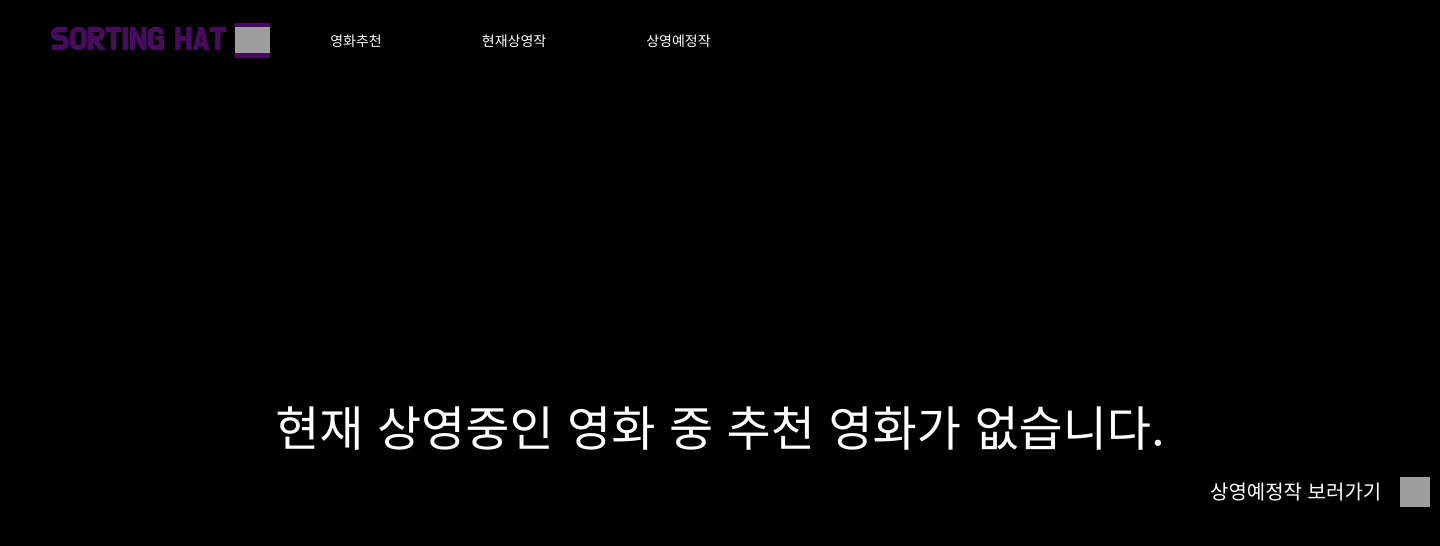
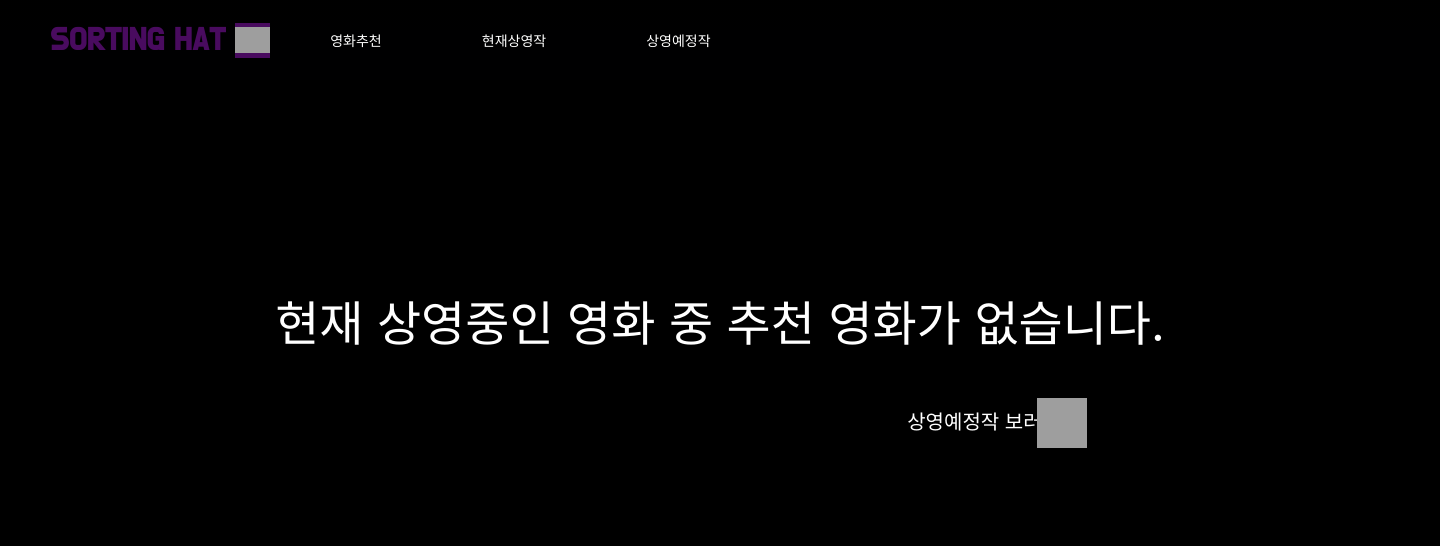
Before and after one commit to HANGHAE99-Group-04-Study/Sorting_Hat, a Flask app: template templates/noresult.html in a window 1440 px wide. Shown: the top 546 px of the page. Run offline with Flask 2, Linux system fonts and the light colour scheme; the template is opened without the code that fills it, so the values that code supplies are empty; grey boxes are pictures that could not be loaded.

Commit message:
텍스트, 아이콘 수정

```diff
--- a/templates/noresult.html
+++ b/templates/noresult.html
@@ -18,7 +18,7 @@
             width: 1440px;
             height: 60px;
             margin: 0 auto;
-            margin-top: 400px;
+            margin-top: 20.5%;
 
             font-family: 'Inter';
             font-style: normal;
@@ -34,8 +34,8 @@
             position: absolute;
             width: 192px;
             height: 24px;
-            left: 1210px;
-            top: 480px;
+            left: 63%;
+            top: 51.3%;
 
             font-family: 'Inter';
             font-style: normal;
@@ -48,13 +48,13 @@
 
         .con {
             position: absolute;
-            width: 30px;
-            height: 30px;
-            left: 1400px;
-            top: 477px;
+            width: 50px;
+            height: 50px;
+            right: 24.5%;
+            top: 49.8%;
 
             background-image: url("https://cdn1.iconfinder.com/data/icons/unicons-line-vol-1/24/arrow-circle-right-512.png");
-            background-size: 30px;
+            background-size: 50px;
         }
     </style>
 </head>
```
